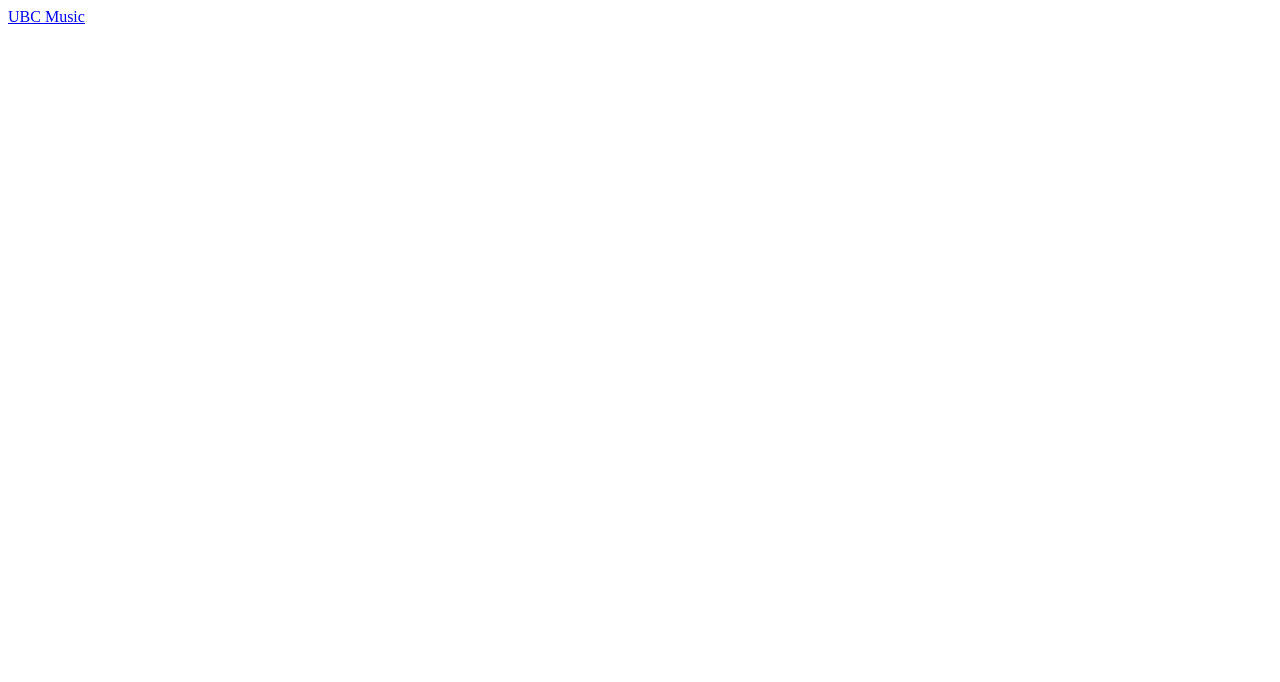
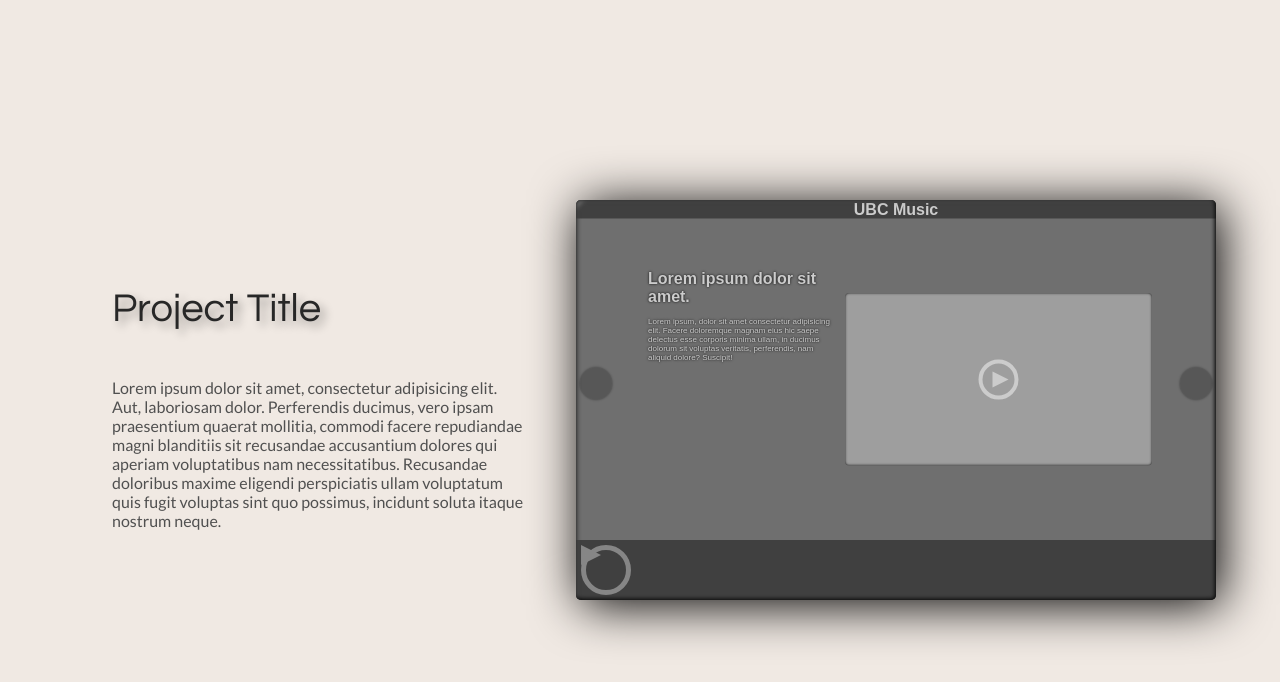
Before and after one commit to Sebastian-Sauerbier/Sebastian-Sauerbier.github.io, a plain HTML site: page index.html in a window 1280 px wide. Drawn offline with Linux system fonts and the light colour scheme; a script that the page names is missing.

Commit message:
commit on 'main

```diff
--- a/index.html
+++ b/index.html
@@ -5,8 +5,30 @@
   <meta http-equiv="X-UA-Compatible" content="IE=edge">
   <meta name="viewport" content="width=device-width, initial-scale=1.0">
   <title>Sebastian Sauerbier Portfolio</title>
+  <link rel="stylesheet" href="/styles/styles.css">
+  <link rel="stylesheet" href="/styles/projectStyles.css">
+
+  <link rel="preconnect" href="https://fonts.gstatic.com">
+  <link href="https://fonts.googleapis.com/css2?family=Lato:ital,wght@0,100;0,300;0,400;0,700;0,900;1,100;1,300;1,400;1,700;1,900&family=Montserrat:ital,wght@0,100;0,200;0,300;0,400;0,500;0,600;0,700;0,800;0,900;1,100;1,200;1,300;1,400;1,500;1,600;1,700;1,800;1,900&family=Questrial&family=Raleway:ital,wght@0,100;0,200;0,300;0,400;0,500;0,600;0,700;0,800;0,900;1,100;1,200;1,300;1,400;1,500;1,600;1,700;1,800;1,900&family=Roboto&display=swap" rel="stylesheet">
+
+  <script src="typeTextFromValue.js" defer></script>
 </head>
 <body>
-  <a href="/UBC Music/index.html" class="folder">UBC Music</a>
+  <main>
+    <section id="projects">
+      <div id="ubcMusic" class="project">
+        <div class="projectInfo">
+          <h2 class="typeTextFromValue" value="Project Title"></h2>
+          <p>Lorem ipsum dolor sit amet, consectetur adipisicing elit. Aut, laboriosam dolor. Perferendis ducimus, vero ipsam praesentium quaerat mollitia, commodi facere repudiandae magni blanditiis sit recusandae accusantium dolores qui aperiam voluptatibus nam necessitatibus. Recusandae doloribus maxime eligendi perspiciatis ullam voluptatum quis fugit voluptas sint quo possimus, incidunt soluta itaque nostrum neque.</p>
+        </div>
+        <div class="projectpreview">
+          <div class="iframeWrap iframeFadeIn">
+            <iframe loading="lazy" scrolling="no" src="/UBC Music/index.html" tabindex="-1" frameborder="0"></iframe>
+            <a href="/UBC Music/index.html" target="_blank"></a>
+          </div>
+        </div>
+      </div>
+    </section>
+  </main>
 </body>
 </html>
--- /dev/null
+++ b/styles/projectStyles.css
@@ -0,0 +1,117 @@
+:root {
+  --fadeInDuration: 1s;
+}
+
+#projects {
+  width: 100%;
+  min-height: 100vh;
+  display: flex;
+  justify-content: center;
+  align-items: center;
+  }
+.project {
+  display: flex;
+  flex-flow: row nowrap;
+  align-items: center;
+  padding: 5%;
+}
+@media only screen and (orientation: portrait) {
+  .project {
+    flex-flow: column-reverse nowrap;
+  }
+}
+
+.projectInfo {
+  padding: 3rem;
+}
+.projectInfo h2 {
+  display: inline-block;
+
+  font-family: 'Questrial';
+  font-size: 2.5rem;
+  font-weight: normal;
+  text-shadow: 5px 5px 10px #00000055;
+
+  color: #272727;
+}
+.projectInfo p {
+  font-family: 'Lato', sans-serif;
+  font-size: 1em;
+
+  color: #505050;
+
+  animation: fadeInOpacity var(--fadeInDuration) ease-in;
+}
+
+.iframeWrap {
+  position: relative;
+  width: 50vw;
+  height: 50vh;
+  overflow: hidden;
+
+  border-radius: 5px;
+
+  box-shadow: 5px 5px 50px black;
+
+  transition: all .2s ease-in;
+  animation: fadeInIFrame var(--fadeInDuration) ease-in;
+}
+.iframeWrap:hover {
+  transform: scale(1.01);
+  box-shadow: 7px 7px 70px black;
+}
+.iframeWrap iframe {
+  width: 100vw;
+  height: 100vh;
+  transform: scale(0.5);
+  transform-origin: top left;
+  border-radius: 5px;
+}
+.iframeWrap:hover iframe {
+  filter: brightness(1.1);
+}
+.iframeWrap a {
+  position: absolute;
+  top: 0;
+  right: 0;
+  bottom: 0;
+  left: 0;
+
+  border-radius: inherit;
+  box-shadow: 0 0 5px inset black, 5px 5px 5px -5px inset #ffffff99;
+}
+@keyframes fadeInOpacity {
+  0% {
+    opacity: 0;
+  }
+  100% {
+    opacity: 1;
+  }
+}
+@keyframes fadeOutOpacity {
+  0% {
+    opacity: 1;
+  }
+  100% {
+    opacity: 0;
+  }
+}
+@keyframes fadeInIFrame {
+  0% {
+    left: 100vw
+  }
+  100% {
+    left: 0;
+  }
+}
+@keyframes fadeOutIFrame {
+  0% {
+    transform: scale(1.01);
+  }
+  100% {
+    transform: scale(.2);
+  }
+}
+.typing {
+  border-right: .2em solid #50505055;
+}
--- /dev/null
+++ b/styles/styles.css
@@ -0,0 +1,6 @@
+body {
+  background: rgb(240, 233, 227);
+  overflow-x: hidden;
+  margin: 0;
+  padding: 0;
+}
--- /dev/null
+++ b/typeTextFromValue.js
@@ -0,0 +1,22 @@
+function typeTextFromValue(element, timePerStep, useWords=false, limit=100) {
+  let value = element.getAttribute('value');
+  element.classList.add('typing');
+  if ( !value.includes(element.innerText) ) element.innerText = '';
+  if ( value == element.innerText
+    || limit < 0
+    || value === null
+    ) {
+      element.classList.remove('typing');
+      return;
+    }
+  value = value.split(element.innerText).join('')[0] !== ' '
+    ? value.split(element.innerText).join('')[0]
+    : ' ' + value.split(element.innerText).join('').split(' ').join('')[0];
+  element.innerText = element.innerText + value;
+
+  setTimeout(() => typeTextFromValue(element, timePerStep, useWords, limit-1), timePerStep);
+}
+
+
+
+typeTextFromValue(document.querySelector('.typeTextFromValue'), 100);
```
